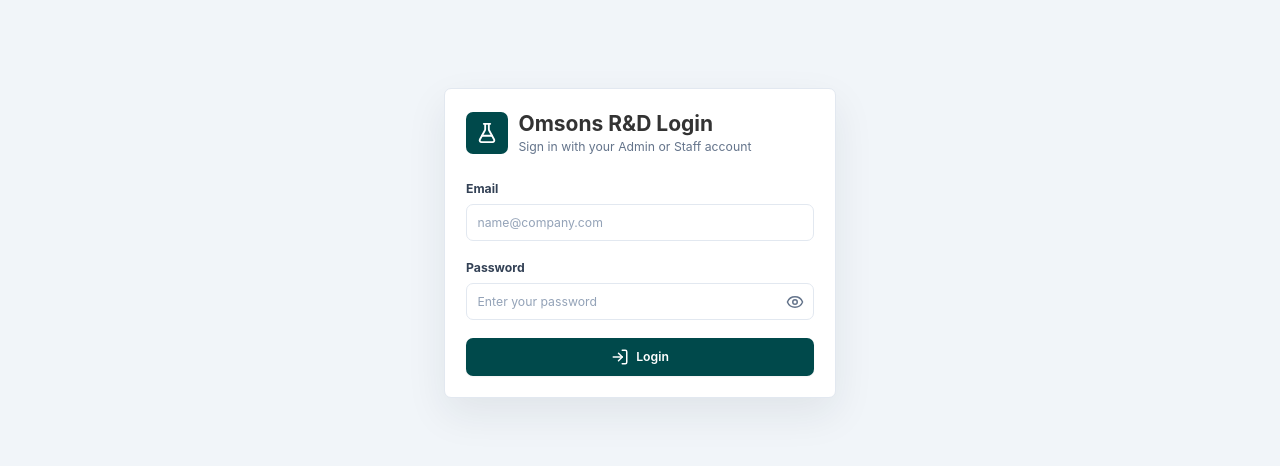
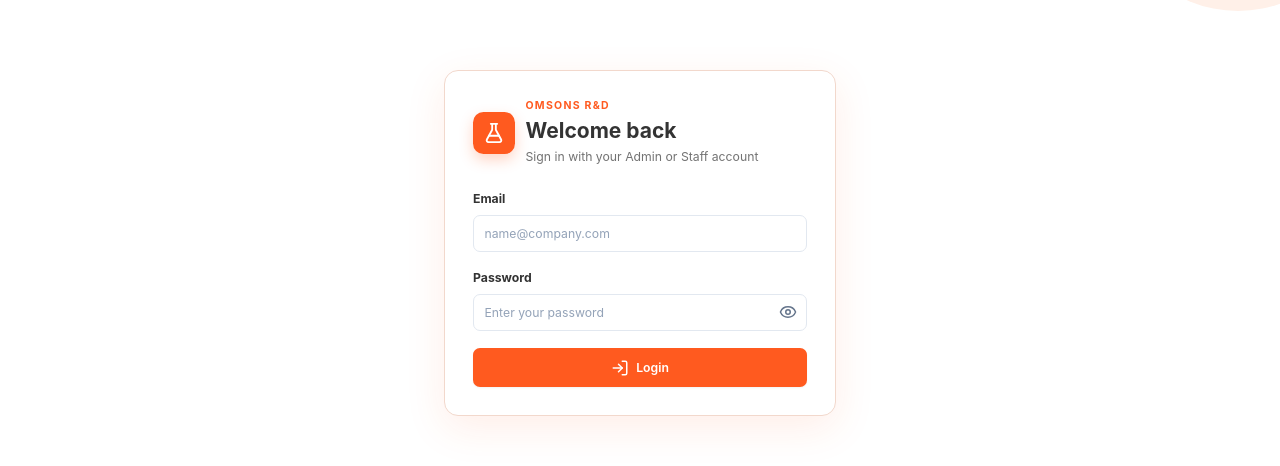
Before and after one commit to DevSoftMiri/Omsons-r-d, a React (Vite) app in the folder frontend/: page /login in a window 1280 px wide. Shown: the part 157-623 px from the top of the page. Built offline with nearby package versions, Linux system fonts and the light colour scheme; no server answers.

Commit message:
changed the colour

```diff
--- a/frontend/src/pages/LoginPage.tsx
+++ b/frontend/src/pages/LoginPage.tsx
@@ -35,29 +35,32 @@ export function LoginPage() {
   }
 
   return (
-    <main className="grid min-h-screen place-items-center bg-slate-100 px-4 py-10 text-ink">
-      <section className="w-full max-w-md rounded-lg border border-slate-200 bg-white p-6 shadow-soft">
+    <main className="relative grid min-h-screen place-items-center overflow-hidden bg-white px-4 py-10 text-[#333333]">
+      <div className="pointer-events-none absolute -right-24 -top-24 h-72 w-72 rounded-full bg-[#FFF0E8]" />
+      <div className="pointer-events-none absolute -bottom-32 -left-24 h-80 w-80 rounded-full bg-[#FFF7F2]" />
+      <section className="relative w-full max-w-md rounded-2xl border border-[#F2D8CC] bg-white p-7 shadow-[0_12px_40px_rgba(255,90,31,0.10)] sm:p-8">
         <div className="mb-7 flex items-center gap-3">
-          <div className="grid h-12 w-12 place-items-center rounded-lg bg-primary text-white">
+          <div className="grid h-12 w-12 place-items-center rounded-xl bg-[#FF5A1F] text-white shadow-[0_6px_14px_rgba(255,90,31,0.25)]">
             <FlaskConical size={22} />
           </div>
           <div>
-            <h1 className="text-2xl font-bold">Omsons R&D Login</h1>
-            <p className="text-sm text-slate-500">Sign in with your Admin or Staff account</p>
+            <p className="mb-1 text-xs font-bold uppercase tracking-[0.12em] text-[#FF5A1F]">Omsons R&amp;D</p>
+            <h1 className="text-2xl font-bold text-[#333333]">Welcome back</h1>
+            <p className="mt-1 text-sm text-[#737373]">Sign in with your Admin or Staff account</p>
           </div>
         </div>
 
         <form className="space-y-5" noValidate onSubmit={handleSubmit}>
           <label className="block">
-            <span className="mb-2 block text-sm font-bold text-slate-700">Email</span>
+            <span className="mb-2 block text-sm font-bold text-[#333333]">Email</span>
             <input className="field" type="email" autoComplete="email" value={email} onChange={(event) => setEmail(event.target.value)} placeholder="name@company.com" required />
           </label>
 
           <label className="block">
-            <span className="mb-2 block text-sm font-bold text-slate-700">Password</span>
+            <span className="mb-2 block text-sm font-bold text-[#333333]">Password</span>
             <div className="relative">
               <input className="field pr-12" type={showPassword ? 'text' : 'password'} autoComplete="current-password" value={password} onChange={(event) => setPassword(event.target.value)} placeholder="Enter your password" required />
-              <button type="button" className="absolute inset-y-0 right-0 grid w-11 place-items-center text-slate-500 hover:text-ink" title={showPassword ? 'Hide password' : 'Show password'} onClick={() => setShowPassword((visible) => !visible)}>
+              <button type="button" className="absolute inset-y-0 right-0 grid w-11 place-items-center text-slate-500 hover:text-[#FF5A1F]" title={showPassword ? 'Hide password' : 'Show password'} onClick={() => setShowPassword((visible) => !visible)}>
                 {showPassword ? <EyeOff size={18} /> : <Eye size={18} />}
               </button>
             </div>
@@ -65,7 +68,7 @@ export function LoginPage() {
 
           {error && <p className="rounded-md bg-red-50 px-3 py-2 text-sm font-semibold text-red-700" role="alert">{error}</p>}
 
-          <button className="primary-button w-full justify-center" type="submit" disabled={isSubmitting}>
+          <button className="inline-flex h-11 w-full items-center justify-center gap-2 rounded-lg bg-[#FF5A1F] px-4 text-sm font-semibold text-white shadow-sm transition hover:bg-[#E84D16] disabled:cursor-not-allowed disabled:opacity-60" type="submit" disabled={isSubmitting}>
             <LogIn size={18} />
             {isSubmitting ? 'Signing in...' : 'Login'}
           </button>
```
